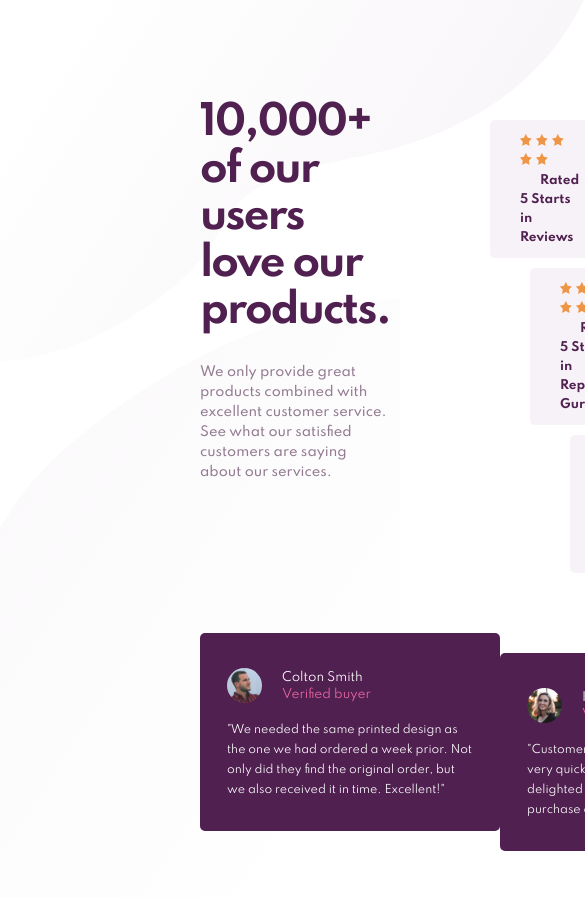
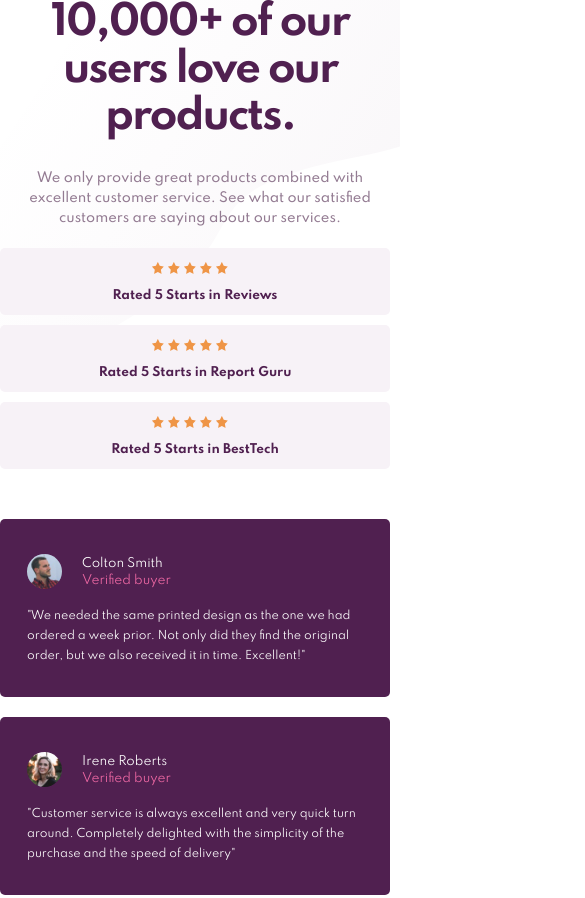
Before and after one commit to jennhern/jennhern-social_proof_section_solution_jennifer, a plain HTML site: page index.html in a window 390 px wide. Shown: the top 898 px of the page, 585 px wide, since content can reach past the window. Drawn offline with Linux system fonts and the light colour scheme.

Commit message:
Update style.css

```diff
--- a/style.css
+++ b/style.css
@@ -6,19 +6,21 @@ body{
     background-image: url(assets/images/bg-pattern-top-desktop.svg);
     background-repeat: no-repeat;
     margin:0;
-    height: 100vh;
+    width:100%
+
 
 }
-main{
+.main{
     background-image: url(assets/images/bg-pattern-bottom-desktop.svg);
     background-position: bottom right;
     background-repeat: no-repeat;
-    padding: 100px 200px;
-    margin: auto;
+    padding: 10% 10%;
+
 
 }
 .caja_principal{
     display: flex;
+    justify-content: space-between;
     margin: auto;
 }
 
@@ -43,7 +45,6 @@ main{
 }
 .rated{
     display:block;
-    padding-left: 180px;
     margin-top: 20px;
 
 }
@@ -76,7 +77,7 @@ main{
     height: 12px;
 }
 .text_star{
-    padding-left: 20px;
+    padding-left: 10px;
     font-size: 12px;
     font-weight: 700;
     color: hsl(300, 43%, 22%);
@@ -90,6 +91,7 @@ main{
 .container_opinion_2,
 .container_opinion_3{
     background-color: hsl(300, 43%, 22%);
+
     width: 300px;
     padding: 30px 27px 20px;
     border-radius: 5px;
@@ -134,3 +136,46 @@ main{
    line-height: 20px;
    color: hsl(0, 0%, 100%);
 }
+
+
+
+
+@media screen and (min-width:360px) and (max-width:1000px){
+    .caja_principal{
+        display: block;
+        margin: auto;
+    }
+    .rated_opinion,
+    .rated_opinion2,
+    .rated_opinion3{
+        margin:10px 0;
+        text-align: center;
+    }
+    .titulo{
+        width:100%;
+        text-align: center;
+    }
+    .p_titulo{
+        width:100%;
+        padding: 0 5%;
+        text-align: center;
+    }
+    .text_star{
+        display: block;
+        text-align: center;
+        padding-top: 10px;
+    }
+    .container{
+        margin-top: 50px;
+        display: block;
+
+    }
+    .container_opinion_1,
+    .container_opinion_2,
+    .container_opinion_3{
+        display: block;
+        width: 100%;
+    }
+
+
+}
```
